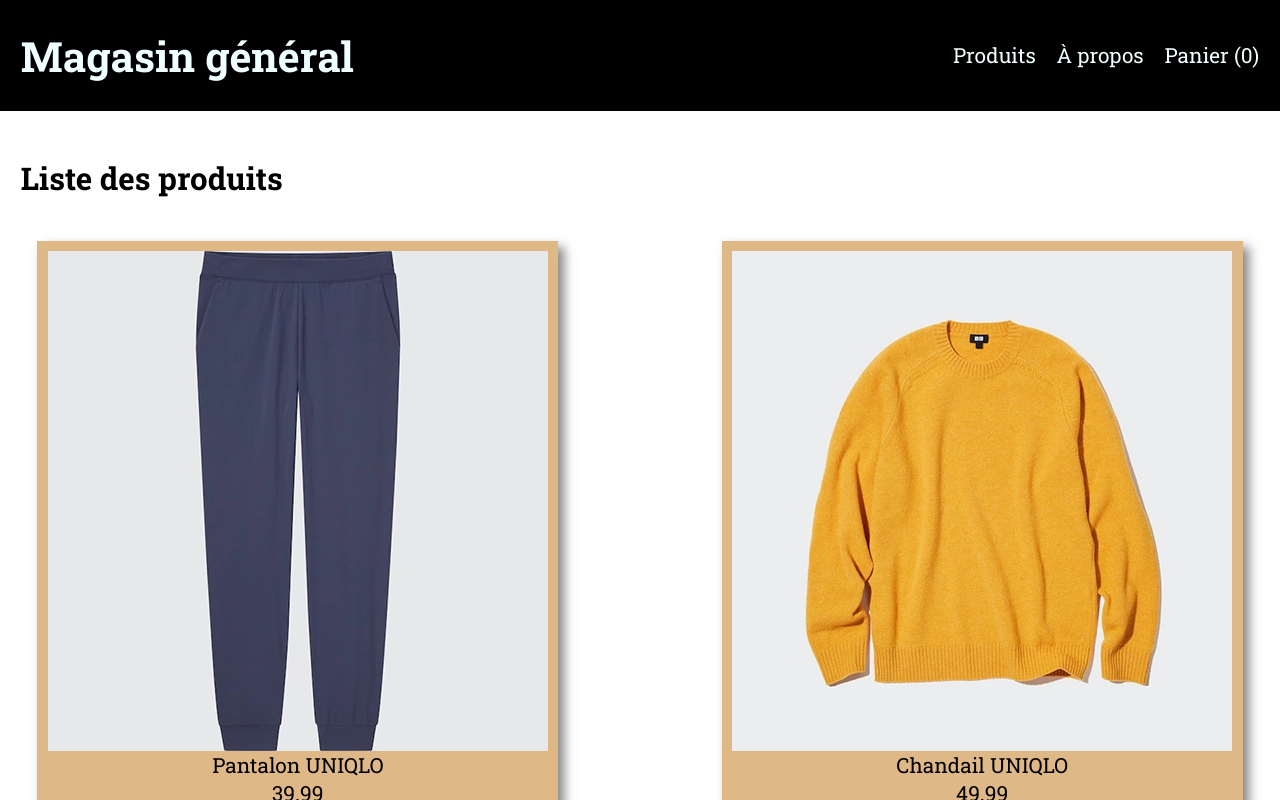
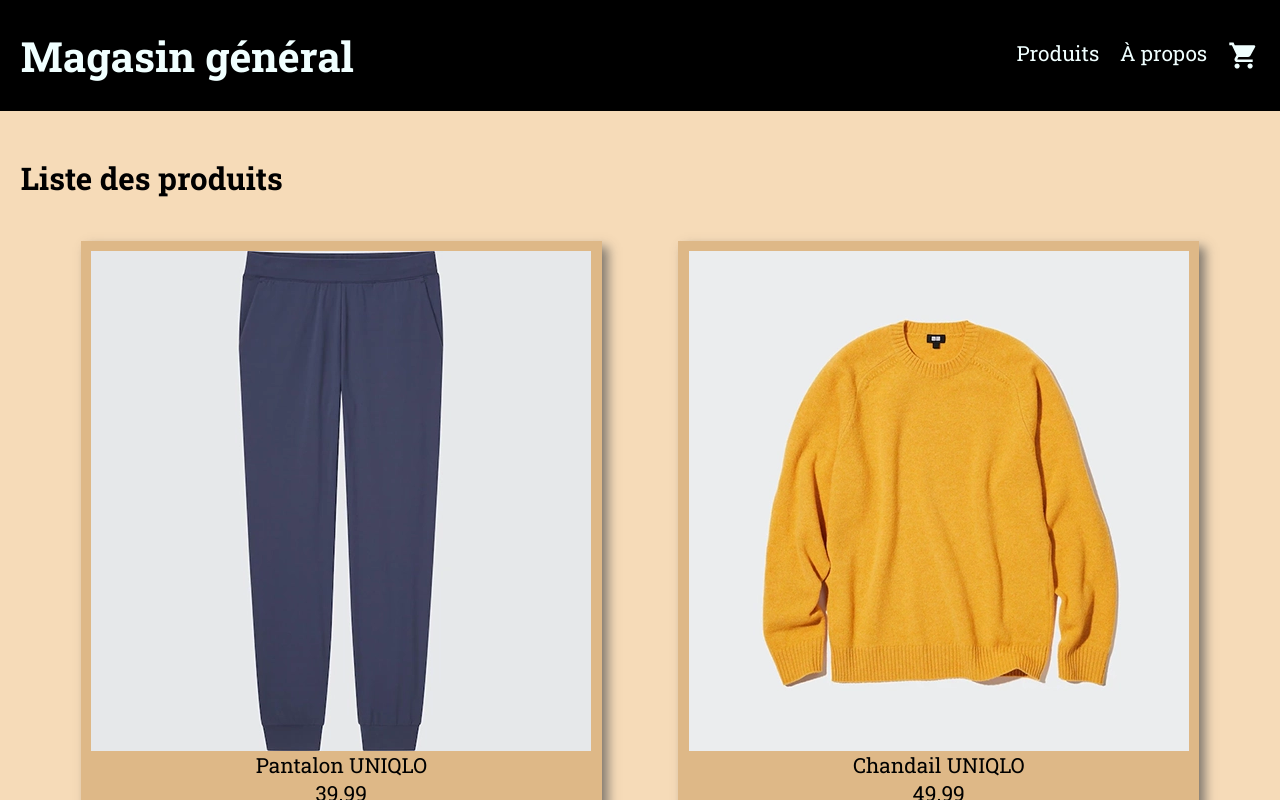
Before and after one commit to NoemieDS/magasin, a React (Create React App) app: page / in a window 1280 px wide. Shown: the top 800 px of the page. Built offline with nearby package versions, Linux system fonts and the light colour scheme.

Commit message:
Ajout d'icone MUI et de commentaires explicatifs, déconstruction de props

```diff
--- a/package.json
+++ b/package.json
@@ -5,6 +5,10 @@
   "version": "0.1.0",
   "private": true,
   "dependencies": {
+    "@emotion/react": "^11.10.5",
+    "@emotion/styled": "^11.10.5",
+    "@mui/icons-material": "^5.11.0",
+    "@mui/material": "^5.11.8",
     "gh-pages": "^5.0.0",
     "react": "^18.2.0",
     "react-dom": "^18.2.0",
--- a/src/Appli.jsx
+++ b/src/Appli.jsx
@@ -1,22 +1,42 @@
-import './Appli.scss';
-import Entete from './Entete';
-import ListeProduits from './ListeProduits';
-import Pied2page from './Pied2page';
-import {useState} from 'react'; //Importer la fonction
+import "./Appli.scss";
+import Entete from "./Entete";
+import ListeProduits from "./ListeProduits";
+import Pied2page from "./Pied2page";
+import { useState } from "react"; //Importer la fonction
 
 function Appli() {
+  /* sans react serait ..... ide produit, prix, quantité mis par l'utilisateur
+dans un objet JS / tableau associatif, pas un tableau
+  panier = {
+    prd0001: {prix: 15, qte: 12},
+    prd0002: {prix: 15, qte: 02},
+    prd0003: {prix: 15, qte: 17},
+  }
+  let panier = {}  mais on utilise plutôt useState({}) en React
+*/
+  //On utilise la fonction HOOK useState() pour surveiller l'état du panier
+  //useState({}) Retourne un tableau avec 2 valeurs, un objet et une fonction
+  //On initiale le panier avec useState
+  const etatPanier = useState({});
+  //on part un objet vide pour y mettre les articles choisis par l'utilisateur
+  /*
+  let panier= etatPanier[0]; // c'est le {} dans le useState({})
+  let setPanier = etatPanier[1]; //position 1 est une fonction qui surveille l'état
+*/
+  /* peut être écrit en une ligne
+    on utilise const car on ne modifie pas la variable d'état (aurait pu être let
+    mais c pas la manière de faire*/
+  //je veux maintenir le panier dans un objet JS surveiller par React
+  const [panier, setPanier] = useState({});
 
-  //On utilise la fonction HOOK useState() pour surveiller l'état du panier
-  //Retourne un tableau avec 2 valeurs, un objet et une fonction
-  const etatPanier = useState({});
-  let panier= etatPanier[0];
-  let setPanier = etatPanier[1];
-
+  /*1er panier de Entete = un attribut qu'on vient de créer pour attrapper
+     la variable qui contient le panier (props.panier dans Entete.jsx) */
   return (
     <div className="Appli">
-     <Entete panier={panier}/>
-     <ListeProduits panier={panier} setPanier={setPanier}/>
-     <Pied2page/>
+     {/* <Entete panier={panier} ali={'baba'} chose='been'/> */}
+      <Entete panier={panier} />
+      <ListeProduits panier={panier} setPanier={setPanier} />
+      <Pied2page />
     </div>
   );
 }
--- a/src/Appli.scss
+++ b/src/Appli.scss
@@ -0,0 +1,3 @@
+body {
+  background-color: rgba(244, 211, 167, 0.8);
+}
--- a/src/Entete.jsx
+++ b/src/Entete.jsx
@@ -1,14 +1,26 @@
 import './Entete.scss';
+import ShoppingCartIcon from '@mui/icons-material/ShoppingCart';
+import Badge from '@mui/material/Badge';
 
-function Entete(props) {
-  let panier = props.panier;
+/* props est un argument récupérable*/
+/* au lieu d'un props, on déconstruit panier*/
+function Entete({panier}) {
+ // console.log("le panier est un objet: ", panier);
+ //console.log("les props de l'entête: ", props);
+ // let panier = props.panier; si c'était function Entete(props)
   return(
     <header className="Entete">
       <h1>Magasin général</h1>
       <nav>
         <span>Produits</span>
         <span>À propos</span>
-        <span>Panier ({Object.values(panier).length})</span>
+        {/* values donne les valeur associées à une étiquette */}
+        <span>
+          <Badge badgeContent={Object.values(panier).length} color="secondary">
+          <ShoppingCartIcon />
+          </Badge>
+          {/* Panier () */}
+          </span>
       </nav>
     </header>
   );
--- a/src/ListeProduits.jsx
+++ b/src/ListeProduits.jsx
@@ -2,7 +2,7 @@ import "./ListeProduits.scss";
 import Produit from "./Produit";
 import produits from "./data/produits.json";
 
-export default function ListeProduits(props) {
+export default function ListeProduits({panier, setPanier}) {
   return (
     <section className="ListeProduits">
       <h2>Liste des produits</h2>
@@ -17,9 +17,9 @@ export default function ListeProduits(props) {
         });*/
           produits.map(function (prd) {
             return (
-              <Produit
-                panier={props.panier}
-                setPanier={props.setPanier}
+                <Produit
+                panier={panier}
+                setPanier={setPanier}
                 key={Produit.id}
                 nom={prd.nom}
                 prix={prd.prix}
--- a/src/ListeProduits.scss
+++ b/src/ListeProduits.scss
@@ -3,7 +3,7 @@ padding: 1rem;
 
 .produits {
   display: flex;
-  justify-content: space-between;
+  justify-content: space-evenly;
   flex-wrap: wrap;
 }
 }
--- a/src/Produit.jsx
+++ b/src/Produit.jsx
@@ -1,22 +1,21 @@
 import "./Produit.scss";
 
-export default function Produit(props) {
-  let panier = props.panier;
-  let setPanier = props.setPanier;
+export default function Produit({panier, setPanier, nom, prix, pid}) {
+ // let panier = props.panier;  avec Produit(props)
+ // let setPanier = props.setPanier;
 
   //Ajouter au panier....
   function ajouterPanier() {
-    //Premièrement il faut obtenir une copie du panier / un clone
+    //Premièrement il faut obtenir une copie conforme du panier / un clone
     // let clonerPanier = JSON.parse(JSON.stringify(panier));
-    //let clonePanier = { ...panier }; //... est un splash et ça clone
-    let clonePanier = Object.assign({}, panier);
-
+    //let clonePanier = {... panier }; //... est un spread operator et ça clone
+    let clonePanier = Object.assign({}, panier); //autre façpon de cloner, prend les valeurs de panier et met dans new objet
 
     //On doit ajouter le produit au panier
-    if (clonePanier[props.pid]) {
-      clonePanier[props.pid]++;
+    if (clonePanier[pid]) {
+      clonePanier[pid].qte++;
     } else {
-      clonePanier[props.pid] = {prix: props.prix, qte: 1};
+      clonePanier[pid] = {prix: prix, qte: 1};
     }
 
     //Puis on doit donner à setPanier la nouvelle valeur du panier
@@ -25,9 +24,9 @@ export default function Produit(props) {
 
   return (
     <article className="Produit">
-      <img src={"images-produits/" + props.pid + ".webp"} alt="{props.nom}" />
-      <span className="nom">{props.nom}</span>
-      <span className="prix">{props.prix}</span>
+      <img src={"images-produits/" + pid + ".webp"} alt="{.nom}" />
+      <span className="nom">{nom}</span>
+      <span className="prix">{prix}</span>
       <button onClick={ajouterPanier}>Ajouter au panier</button>
     </article>
   );
```
Also changed, not shown: 2 other files (tests, documents, lock files or other folders).
